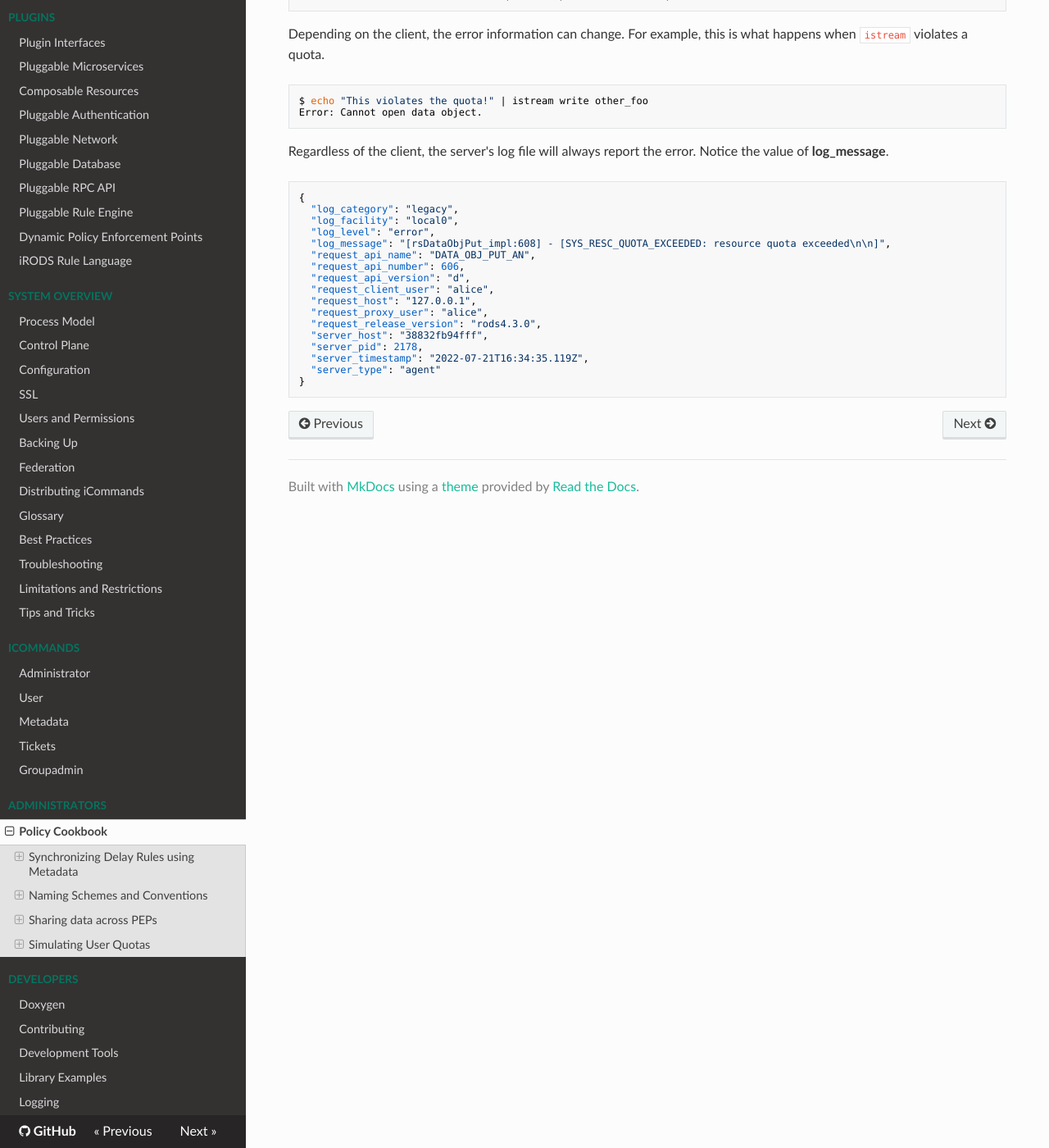
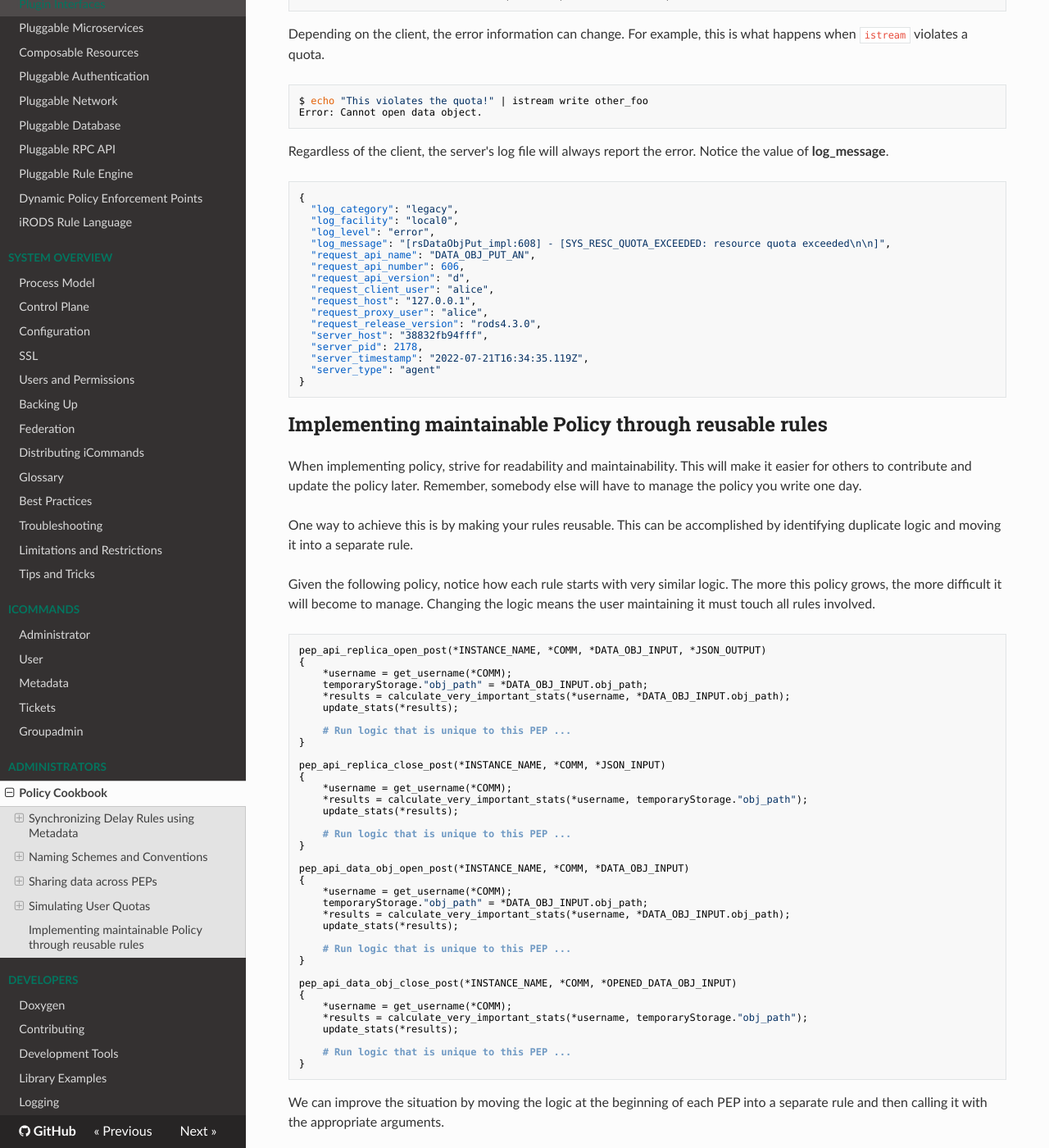
Before and after one commit to irods/irods_docs, an MkDocs documentation site: the page built from docs/administrators/policy_cookbook.md, in a window 1280 px wide and 1400 px high, scrolled down 8182 px. Shown: the whole window at 82% size. Built offline with MkDocs 1.6.1, drawn with Linux system fonts in a browser that asks for light colours; nearby versions of some CDN libraries; some of the changed text lies outside the part shown.

Commit message:
[irods/irods#6528] Added example about policy reuse to cookbook.

````diff
--- a/docs/administrators/policy_cookbook.md
+++ b/docs/administrators/policy_cookbook.md
@@ -469,3 +469,101 @@
   "server_type": "agent"
 }
 ```
+
+## Implementing maintainable Policy through reusable rules
+
+When implementing policy, strive for readability and maintainability. This will make it easier for others to contribute and update the policy later. Remember, somebody else will have to manage the policy you write one day.
+
+One way to achieve this is by making your rules reusable. This can be accomplished by identifying duplicate logic and moving it into a separate rule.
+
+Given the following policy, notice how each rule starts with very similar logic. The more this policy grows, the more difficult it will become to manage. Changing the logic means the user maintaining it must touch all rules involved.
+
+```python
+pep_api_replica_open_post(*INSTANCE_NAME, *COMM, *DATA_OBJ_INPUT, *JSON_OUTPUT)
+{
+    *username = get_username(*COMM);
+    temporaryStorage."obj_path" = *DATA_OBJ_INPUT.obj_path;
+    *results = calculate_very_important_stats(*username, *DATA_OBJ_INPUT.obj_path);
+    update_stats(*results);
+
+    # Run logic that is unique to this PEP ...
+}
+
+pep_api_replica_close_post(*INSTANCE_NAME, *COMM, *JSON_INPUT)
+{
+    *username = get_username(*COMM);
+    *results = calculate_very_important_stats(*username, temporaryStorage."obj_path");
+    update_stats(*results);
+
+    # Run logic that is unique to this PEP ...
+}
+
+pep_api_data_obj_open_post(*INSTANCE_NAME, *COMM, *DATA_OBJ_INPUT)
+{
+    *username = get_username(*COMM);
+    temporaryStorage."obj_path" = *DATA_OBJ_INPUT.obj_path;
+    *results = calculate_very_important_stats(*username, *DATA_OBJ_INPUT.obj_path);
+    update_stats(*results);
+
+    # Run logic that is unique to this PEP ...
+}
+
+pep_api_data_obj_close_post(*INSTANCE_NAME, *COMM, *OPENED_DATA_OBJ_INPUT)
+{
+    *username = get_username(*COMM);
+    *results = calculate_very_important_stats(*username, temporaryStorage."obj_path");
+    update_stats(*results);
+
+    # Run logic that is unique to this PEP ...
+}
+```
+
+We can improve the situation by moving the logic at the beginning of each PEP into a separate rule and then calling it with the appropriate arguments.
+
+Now, the policy is easier to maintain and change because the startup logic is captured in a single rule.
+
+```python
+# Calculates and updates the stats for a logical path.
+#
+# @param *comm                 The communication object.
+# @param *logical_path         The logical path to calculate stats for.
+# @param *capture_logical_path A boolean value instructing the rule to store *logical_path in temporaryStorage.
+calculate_and_update_important_stats(*comm, *logical_path, *capture_logical_path)
+{
+    if (*capture_logical_path) {
+        temporaryStorage."obj_path" = *logical_path;
+    }
+
+    *username = get_username(*comm);
+    *results = calculate_very_important_stats(*username, temporaryStorage."obj_path");
+    update_stats(*results);
+}
+
+pep_api_replica_open_post(*INSTANCE_NAME, *COMM, *DATA_OBJ_INPUT, *JSON_OUTPUT)
+{
+    calculate_and_update_important_stats(*COMM, *DATA_OBJ_INPUT.obj_path, true);
+
+    # Run logic that is unique to this PEP ...
+}
+
+pep_api_replica_close_post(*INSTANCE_NAME, *COMM, *JSON_INPUT)
+{
+    calculate_and_update_important_stats(*COMM, "", false);
+
+    # Run logic that is unique to this PEP ...
+}
+
+pep_api_data_obj_open_post(*INSTANCE_NAME, *COMM, *DATA_OBJ_INPUT)
+{
+    calculate_and_update_important_stats(*COMM, *DATA_OBJ_INPUT.obj_path, true);
+
+    # Run logic that is unique to this PEP ...
+}
+
+pep_api_data_obj_close_post(*INSTANCE_NAME, *COMM, *OPENED_DATA_OBJ_INPUT)
+{
+    calculate_and_update_important_stats(*COMM, "", false);
+
+    # Run logic that is unique to this PEP ...
+}
+```
````
